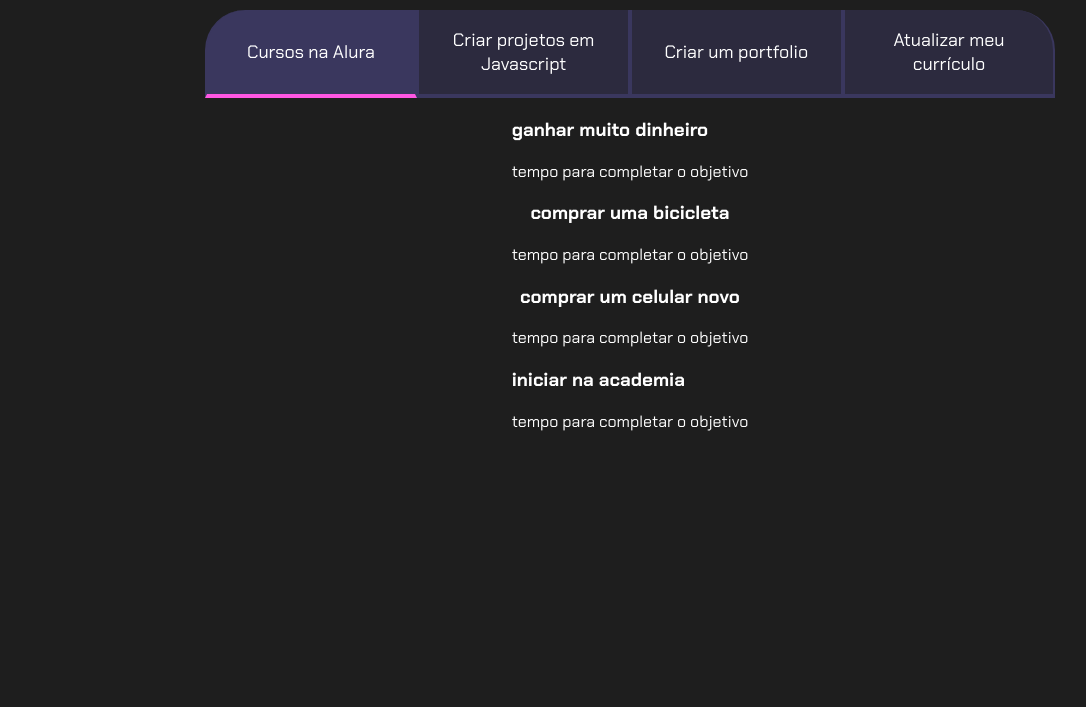
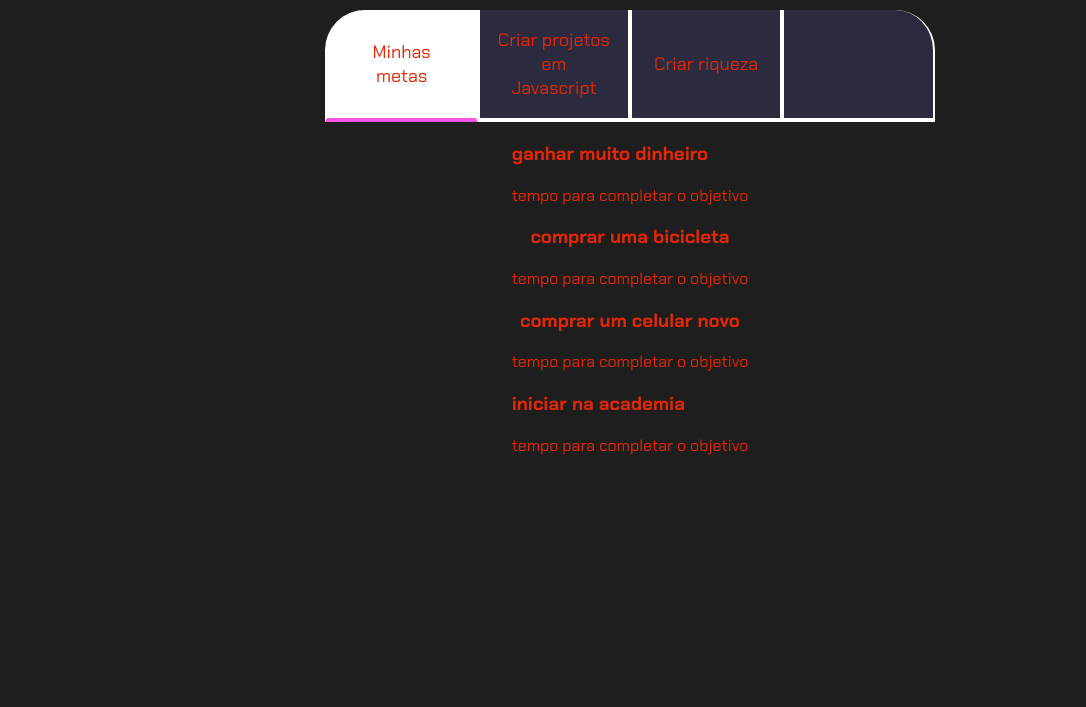
Before and after one commit to kauazinobrabo45/kauazindoTI, a plain HTML site: page index.html in a window 1280 px wide. Shown: the part 93-800 px from the top of the page, without its empty margins (10-1096 px from the left). Drawn offline with Linux system fonts and the light colour scheme.

Commit message:
uyfhgjhn

```diff
--- a/index.html
+++ b/index.html
@@ -12,10 +12,10 @@
     <section class="conteudo-principal">
         <h2 class="titulo-principal">Meus Objetivos do ano<span>_</span></h2>
         <div class="botoes">
-            <button class="botao ativo">Cursos na Alura</button>
+            <button class="botao ativo">Minhas metas</button>
             <button class="botao">Criar projetos em Javascript</button>
-            <button class="botao">Criar um portfolio</button>
-            <button class="botao">Atualizar meu currículo</button>
+            <button class="botao">Criar riqueza</button>
+            <button class="botao"></button>
         </div>
         <div class="abas-textos">
             <div-aba-conteudo>
--- a/style.css
+++ b/style.css
@@ -3,10 +3,10 @@
 :root {
     --cor-de-fundo: #1E1E1E;
     --verde: #ff57e3;
-    --branco: #FFFFFF;
-    --botao-ativo: #3A375E;
+    --branco: #e42807;
+    --botao-ativo: #ffffff;
     --botao-inativo: rgba(58, 55, 94, 0.5);
-    --texto-fundo: rgba(58, 55, 94, 0.3);
+    --texto-fundo: rgba(253, 253, 253, 0.3).3);
 }
 
 body {
```
